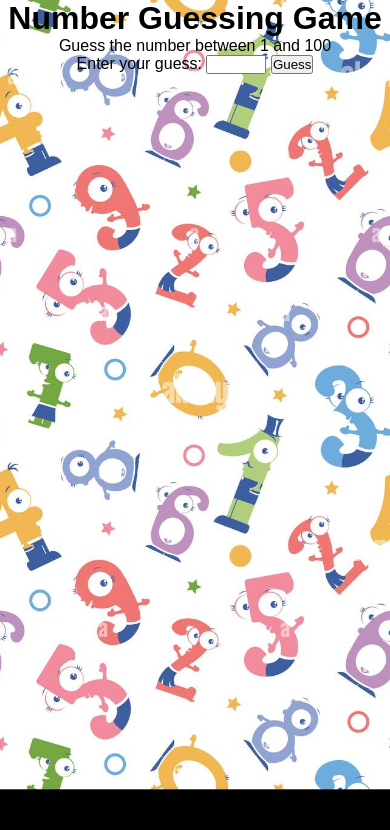
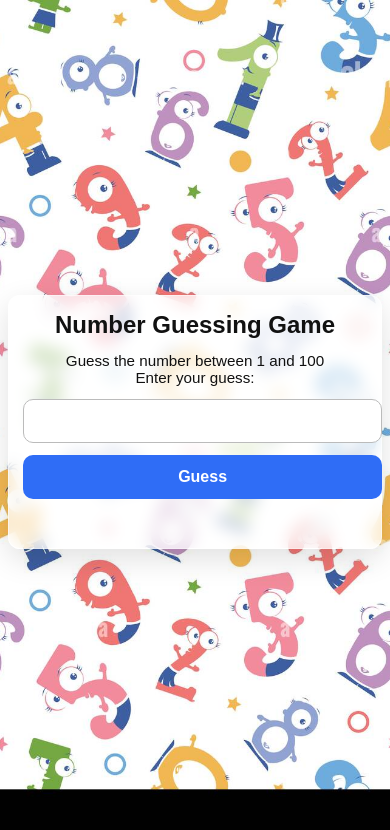
Before and after one commit to Soumyosish/Guessing-a-number-game, a plain HTML site: page index.html in a window 390 px wide. Drawn offline with Linux system fonts and the light colour scheme.

Commit message:
responsiveness of the project increased across all devices

```diff
--- a/index.html
+++ b/index.html
@@ -8,12 +8,14 @@
 <link rel="stylesheet" href="style.css" />
 </head>
 <body>
+  <div class="game-card">
     <h1>Number Guessing Game</h1>
     <p>Guess the number between 1 and 100</p>
     <label for="guessInput">Enter your guess:</label>
     <input type="number" id="guessInput" min="1" max="100" autocomplete="off" />
     <button onclick="checkGuess()">Guess</button>
     <p id="feedback"></p>
-    <script src="script.js"></script>
+  </div>
+  <script src="script.js"></script>
 </body>
 </html>
--- a/style.css
+++ b/style.css
@@ -12,3 +12,132 @@
   padding: 0;
   box-sizing: border-box;
 }
+
+/* Responsive base layout */
+body {
+  min-height: 100vh;
+  text-align: center;
+  background: url('fun-numbers-seamless-pattern-background-GJPK3N.jpg') no-repeat center center fixed;
+  background-size: cover;
+  font-family: "Poppins", sans-serif;
+
+  display: flex;
+  flex-direction: column;
+  justify-content: center;
+  align-items: center;
+  gap: 0.85rem;
+
+  padding: 1rem;
+  color: #111;
+}
+
+/* Typography scales across devices */
+h1 {
+  font-size: clamp(1.5rem, 3.5vw, 2.5rem);
+  line-height: 1.2;
+}
+
+p,
+label,
+#feedback {
+  font-size: clamp(0.95rem, 2.2vw, 1.1rem);
+}
+
+/* Make form controls responsive and touch-friendly */
+#guessInput,
+button {
+  width: min(92vw, 420px);
+  min-height: 44px;
+  font-size: clamp(1rem, 2.2vw, 1.1rem);
+  border-radius: 10px;
+  border: 1px solid #bbb;
+  padding: 0.6rem 0.75rem;
+}
+
+#guessInput {
+  outline: none;
+}
+
+#guessInput:focus {
+  border-color: #4d7cff;
+  box-shadow: 0 0 0 3px rgba(77, 124, 255, 0.18);
+}
+
+button {
+  cursor: pointer;
+  border: none;
+  background: #2f6df6;
+  color: #fff;
+  font-weight: 600;
+  transition: transform 0.08s ease, opacity 0.15s ease;
+}
+
+button:hover {
+  opacity: 0.95;
+}
+
+button:active {
+  transform: scale(0.98);
+}
+
+#feedback {
+  width: min(92vw, 520px);
+  min-height: 1.5em;
+  font-weight: 500;
+}
+
+/* Glass card container */
+.game-card {
+  width: min(94vw, 560px);
+  padding: clamp(1rem, 3vw, 1.8rem);
+  border-radius: 16px;
+  background: rgba(255, 255, 255, 0.72);
+  border: 1px solid rgba(255, 255, 255, 0.45);
+  backdrop-filter: blur(8px);
+  -webkit-backdrop-filter: blur(8px);
+  box-shadow: 0 10px 30px rgba(0, 0, 0, 0.12);
+}
+
+/* Consistent spacing inside card */
+.game-card > * + * {
+  margin-top: 0.75rem;
+}
+
+/* Keep controls aligned and responsive inside card */
+.game-card #guessInput,
+.game-card button,
+.game-card #feedback {
+  margin-left: auto;
+  margin-right: auto;
+  display: block;
+}
+
+/* Small phones */
+@media (max-width: 480px) {
+  body {
+    gap: 0.7rem;
+    padding: 0.8rem;
+  }
+
+  /* fixed backgrounds can be unstable on some mobile browsers */
+  body {
+    background-attachment: scroll;
+  }
+
+  .game-card {
+    width: 96vw;
+    padding: 0.9rem;
+    border-radius: 12px;
+  }
+}
+
+/* Large screens */
+@media (min-width: 1024px) {
+  body {
+    gap: 1rem;
+  }
+
+  .game-card {
+    width: min(70vw, 620px);
+  }
+}
```
